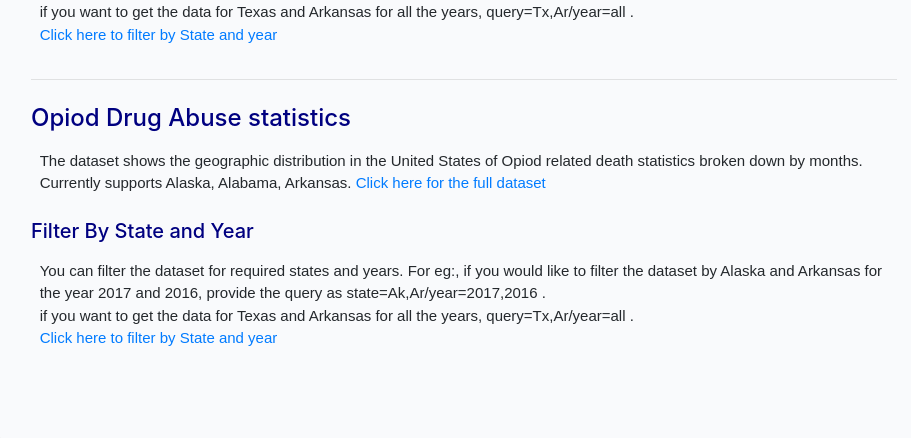
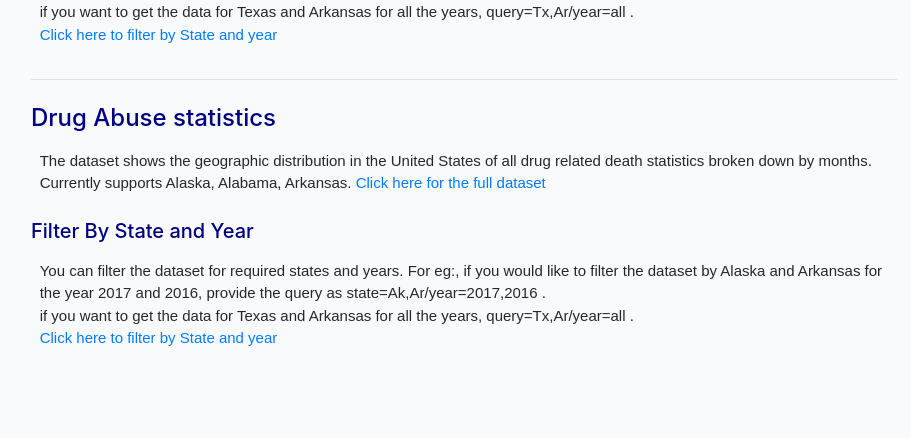
Before and after one commit to gcanales85/Rice-Boot-Camp-ETL-Project, a Flask app: page / in a window 1280 px wide. Shown: the part 1068-1506 px from the top of the page, without its empty margins (176-1087 px from the left). Run offline with Flask 2, Linux system fonts and the light colour scheme; some libraries are stand-ins or nearby versions.

Commit message:
update html

```diff
--- a/templates/index.html
+++ b/templates/index.html
@@ -114,9 +114,9 @@
 
                   <hr class="my-4">
 
-                  <h4>Opiod Drug Abuse statistics </h4>
+                  <h4>Drug Abuse statistics </h4>
                   <p>
-                    The dataset shows the geographic distribution in the United States of Opiod related death statistics broken down by months. Currently supports Alaska, Alabama, Arkansas.
+                    The dataset shows the geographic distribution in the United States of all drug related death statistics broken down by months. Currently supports Alaska, Alabama, Arkansas.
                     <a href="/DrugDetails"> Click here for the full dataset</a>
                   </p>
 
```
